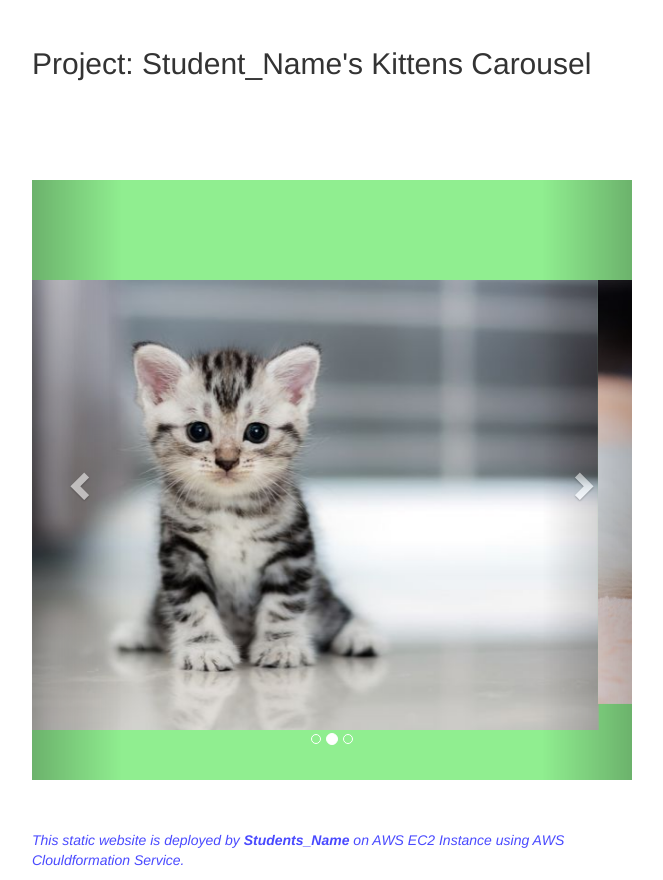
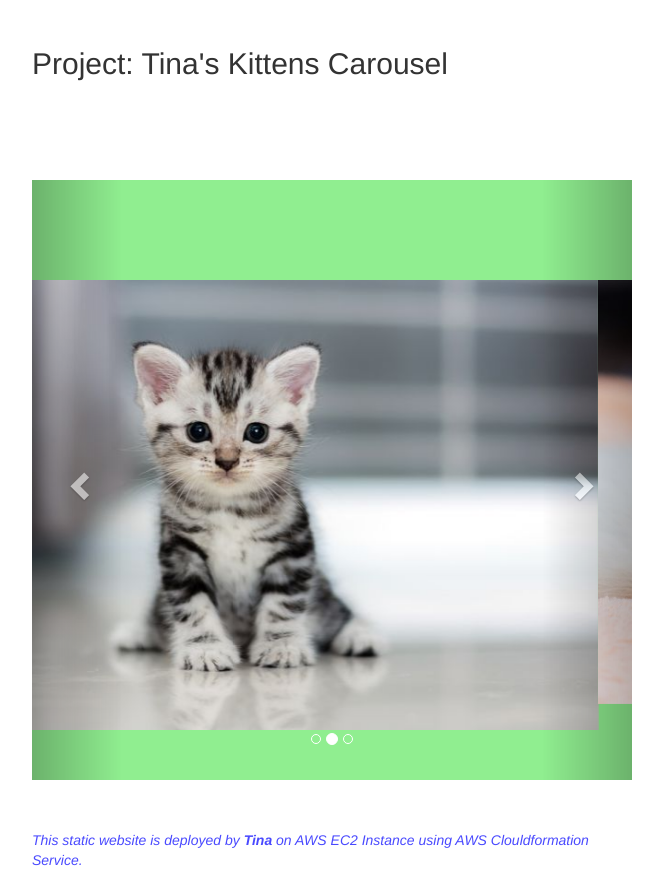
Before and after one commit to mnw-hub/my-repository, a plain HTML site: page 101-kittens-carousel-static-website-ec2/static-web/index.html in a window 1280 px wide. Shown: the part 203-1083 px from the top of the page, without its empty margins (308-971 px from the left). Drawn offline with nearby package versions, Linux system fonts and the light colour scheme.

Commit message:
adding name

```diff
--- a/101-kittens-carousel-static-website-ec2/static-web/index.html
+++ b/101-kittens-carousel-static-website-ec2/static-web/index.html
@@ -45,7 +45,7 @@
 
   <div><img style="width:300px; height:100px" src="https://clarusway.com/wp-content/uploads/2022/12/clarusway-logo-black.png" /></div>
 
-  <h2> Project: Student_Name's Kittens Carousel</h2>
+  <h2> Project: Tina's Kittens Carousel</h2>
 
   <div id="myCarousel" class="carousel slide" data-ride="carousel">
     <!-- Indicators -->
@@ -80,7 +80,7 @@
   </div>
 
 
-  <p class="footnote"><i>This static website is deployed by <b> Students_Name </b> on AWS EC2 Instance using AWS
+  <p class="footnote"><i>This static website is deployed by <b> Tina </b> on AWS EC2 Instance using AWS
       Clouldformation Service.</i></p>
 </body>
 
```
